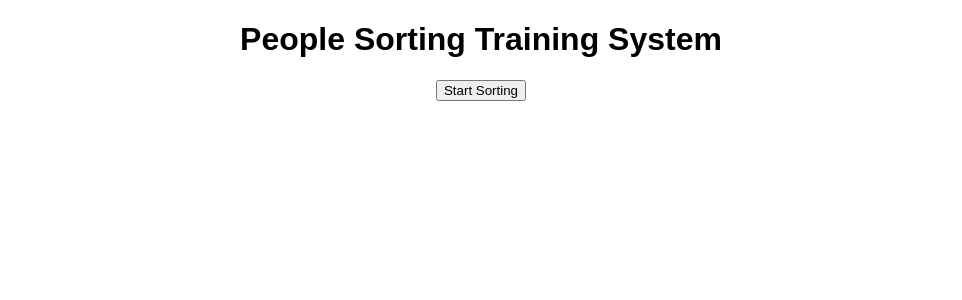
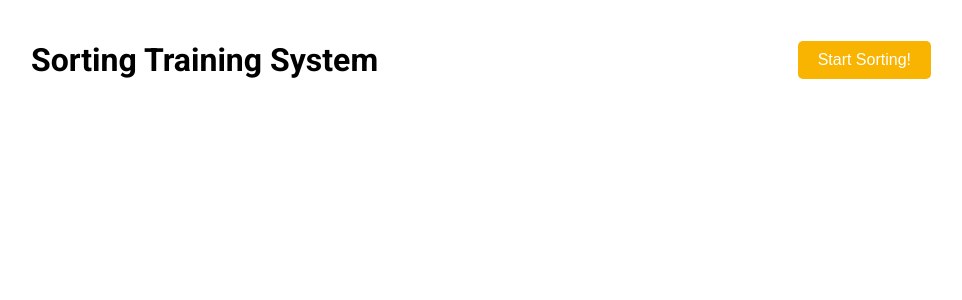
Before and after one commit to saddamhr/sorting-trainer, a Vue app: page / in a window 1280 px wide. Shown: the top 300 px of the page, without its empty margins (159-1121 px from the left). Built offline with nearby package versions, Linux system fonts and the light colour scheme.

Commit message:
feat: design done as per figma

```diff
--- a/index.html
+++ b/index.html
@@ -1,9 +1,15 @@
-<!DOCTYPE html>
+<!doctype html>
 <html lang="">
   <head>
-    <meta charset="UTF-8">
-    <link rel="icon" href="/favicon.ico">
-    <meta name="viewport" content="width=device-width, initial-scale=1.0">
+    <meta charset="UTF-8" />
+    <link rel="icon" href="/favicon.ico" />
+    <meta name="viewport" content="width=device-width, initial-scale=1.0" />
+    <link rel="preconnect" href="https://fonts.googleapis.com" />
+    <link rel="preconnect" href="https://fonts.gstatic.com" crossorigin />
+    <link
+      href="https://fonts.googleapis.com/css2?family=Roboto:ital,wght@0,100..900;1,100..900&display=swap"
+      rel="stylesheet"
+    />
     <title>Sorting Trainer App</title>
   </head>
   <body>
--- a/package.json
+++ b/package.json
@@ -8,9 +8,11 @@
     "build": "vite build",
     "preview": "vite preview",
     "lint": "eslint . --fix",
-    "format": "prettier --write src/"
+    "format": "prettier --write ."
   },
   "dependencies": {
+    "@faker-js/faker": "6.3.0",
+    "faker-js": "^1.0.0",
     "nanoid": "^5.0.9",
     "vue": "^3.5.13",
     "vuedraggable": "^4.1.0"
--- a/src/App.vue
+++ b/src/App.vue
@@ -1,29 +1,68 @@
 <template>
   <div class="sorting-trainer">
-    <h1>People Sorting Training System</h1>
-    <button @click="openModal">Start Sorting</button>
+    <div class="header">
+      <h1 class="header-title">Sorting Training System</h1>
+      <button class="start-button" @click="openModal">Start Sorting!</button>
+    </div>
 
-    <!-- Modal -->
     <div v-if="isModalOpen" class="modal">
       <div class="modal-content">
-        <h2>Enter number of people</h2>
+        <h2>How many people?</h2>
+        <p>Enter a number of how many people you want to add to the list.</p>
         <input type="number" v-model.number="peopleCount" min="5" max="100" />
-        <button @click="startSorting" :disabled="!isPeopleCountValid">Start</button>
+        <div class="modal-buttons">
+          <button class="cancel-button" @click="isModalOpen = false">
+            Cancel
+          </button>
+          <button
+            class="start-button"
+            @click="startSorting"
+            :disabled="!isPeopleCountValid"
+          >
+            Start
+          </button>
+        </div>
       </div>
     </div>
 
-    <!-- Sorting Table -->
     <div v-if="isSorting" class="sorting-container">
+      <div class="sorting-header">
         <p>Time: {{ formattedTime }}</p>
-      <draggable v-model="people" group="people" @end="checkIfSorted">
+        <p>{{ peopleCount }} people in the list</p>
+      </div>
+      <table>
+        <thead>
+          <tr>
+            <th >Email</th>
+            <th >Potatoes</th>
+            <th >Tags</th>
+            <th >Full Name</th>
+            <th >Location</th>
+          </tr>
+        </thead>
+        <draggable
+          v-model="people"
+          tag="tbody"
+          group="people"
+          @end="checkIfSorted"
+        >
           <template #item="{ element }">
             <tr>
               <td>{{ element.email }}</td>
-            <td>{{ element.name }}</td>
               <td>{{ element.potatoes }}</td>
+              <td>
+                <div class="tags">
+                  <span class="tag" v-for="tag in element.tags" :key="tag">{{
+                    tag
+                  }}</span>
+                </div>
+              </td>
+              <td>{{ element.fullName }}</td>
+              <td>{{ element.location }}</td>
             </tr>
           </template>
         </draggable>
+      </table>
     </div>
 
     <div v-if="isSuccess" class="success-message">
@@ -34,99 +73,90 @@
 </template>
 
 <script>
-import { ref, computed } from 'vue'
-import { nanoid } from 'nanoid'
-import draggable from 'vuedraggable'
+import { ref, computed } from "vue";
+import { nanoid } from "nanoid";
+import { faker } from "@faker-js/faker";
+import draggable from "vuedraggable";
 
 export default {
   components: { draggable },
   setup() {
-    const isModalOpen = ref(false)
-    const isSorting = ref(false)
-    const isSuccess = ref(false)
-    const peopleCount = ref(20)
-    const timer = ref(0)
-    const timerInterval = ref(null)
-    const people = ref([])
+    const isModalOpen = ref(false);
+    const isSorting = ref(false);
+    const isSuccess = ref(false);
+    const peopleCount = ref(20);
+    const timer = ref(0);
+    const timerInterval = ref(null);
+    const people = ref([]);
 
     const formattedTime = computed(() => {
-      const minutes = Math.floor(timer.value / 60)
-      const seconds = timer.value % 60
-      return `${String(minutes).padStart(2, '0')}:${String(seconds).padStart(2, '0')}`
-    })
+      const minutes = Math.floor(timer.value / 60);
+      const seconds = timer.value % 60;
+      return `${String(minutes).padStart(2, "0")}:${String(seconds).padStart(2, "0")}`;
+    });
 
-    const isPeopleCountValid = computed(() => peopleCount.value >= 5 && peopleCount.value <= 100)
+    const isPeopleCountValid = computed(
+      () => peopleCount.value >= 5 && peopleCount.value <= 100,
+    );
 
     const openModal = () => {
-      isModalOpen.value = true
-    }
+      isModalOpen.value = true;
+    };
 
     const startSorting = () => {
-      isModalOpen.value = false
-      isSorting.value = true
-      isSuccess.value = false
-      timer.value = 0
-      generatePeople(peopleCount.value)
-      startTimer()
-    }
+      isModalOpen.value = false;
+      isSorting.value = true;
+      isSuccess.value = false;
+      timer.value = 0;
+      generatePeople(peopleCount.value);
+      startTimer();
+    };
 
     const startTimer = () => {
       timerInterval.value = setInterval(() => {
-        timer.value += 1
-      }, 1000)
-    }
+        timer.value += 1;
+      }, 1000);
+    };
 
     const stopTimer = () => {
-      clearInterval(timerInterval.value)
-      timerInterval.value = null
-    }
+      clearInterval(timerInterval.value);
+      timerInterval.value = null;
+    };
 
     const generatePeople = (count) => {
-      const uniquePotatoes = Array.from({ length: count }, (_, i) => i + 1).sort(
-        () => Math.random() - 0.5,
-      )
+      const uniquePotatoes = Array.from(
+        { length: count },
+        (_, i) => i + 1,
+      ).sort(() => Math.random() - 0.5);
       people.value = Array.from({ length: count }, () => ({
         id: nanoid(),
-        email: `${nanoid()}@example.com`,
-        name: generateRandomName(),
+        email: faker.internet.email(),
+        fullName: faker.name.findName(),
+        location: faker.address.cityName(),
+        tags: faker.helpers.arrayElements(
+          ["Friend", "Colleague", "Family", "Acquaintance"],
+          2,
+        ),
         potatoes: uniquePotatoes.pop(),
-      }))
-    }
-
-    const generateRandomName = () => {
-      const names = [
-        'Alice',
-        'Bob',
-        'Charlie',
-        'Diana',
-        'Eve',
-        'Frank',
-        'Grace',
-        'Hank',
-        'Ivy',
-        'Jack',
-      ]
-      return names[Math.floor(Math.random() * names.length)]
-    }
+      }));
+    };
 
     const isSorted = (arr) => {
-      console.log('dsfsd')
       for (let i = 0; i < arr.length - 1; i++) {
         if (arr[i].potatoes > arr[i + 1].potatoes) {
-          return false
+          return false;
         }
       }
-      return true
-    }
+      return true;
+    };
 
     const checkIfSorted = () => {
-
       if (isSorted(people.value)) {
-        stopTimer()
-        isSorting.value = false
-        isSuccess.value = true
+        stopTimer();
+        isSorting.value = false;
+        isSuccess.value = true;
       }
-    }
+    };
 
       return {
       isModalOpen,
@@ -139,16 +169,44 @@ export default {
       openModal,
       startSorting,
       checkIfSorted,
-    }
+    };
   },
-}
+};
 </script>
 
 <style scoped>
 .sorting-trainer {
+  margin: 20px auto;
   text-align: center;
-  font-family: Arial, sans-serif;
+  max-width: 900px;
 }
+
+.header {
+  display: flex;
+  justify-content: space-between;
+  align-items: center;
+}
+.header-title {
+  font-weight: 700;
+  size: 32px;
+  color: #000000;
+  font-family: "Roboto", sans-serif;
+}
+
+.start-button {
+  background-color: #f8b400;
+  border: none;
+  color: white;
+  padding: 10px 20px;
+  border-radius: 5px;
+  cursor: pointer;
+  font-size: 16px;
+}
+
+.start-button:hover {
+  background-color: #d49a00;
+}
+
 .modal {
   position: fixed;
   top: 0;
@@ -160,28 +218,75 @@ export default {
   justify-content: center;
   align-items: center;
 }
+
 .modal-content {
   background: white;
-  padding: 20px;
-  border-radius: 8px;
+  padding: 30px;
+  border-radius: 10px;
   text-align: center;
 }
+
+.modal-buttons {
+  margin-top: 20px;
+}
+
+.cancel-button {
+  background-color: #cccccc;
+  color: black;
+  padding: 10px 20px;
+  border-radius: 5px;
+  border: none;
+  margin-right: 10px;
+  cursor: pointer;
+}
+
+.cancel-button:hover {
+  background-color: #b3b3b3;
+}
+
 .sorting-container {
   margin-top: 20px;
 }
+
+.sorting-header {
+  display: flex;
+  justify-content: space-between;
+  align-items: center;
+  padding: 10px;
+}
+
 table {
-  width: 80%;
-  margin: 0 auto;
+  width: 100%;
   border-collapse: collapse;
+  margin-top: 10px;
 }
+
 th,
 td {
-  border: 1px solid black;
-  padding: 8px;
-  text-align: left;
+  border: 1px solid #ddd;
+  padding: 10px;
+  text-align: center;
 }
+
+th {
+  background-color: #f8b400;
+  color: white;
+}
+
+.tags {
+  display: flex;
+  gap: 5px;
+}
+
+.tag {
+  background: #e0e0e0;
+  border-radius: 3px;
+  padding: 3px 8px;
+}
+
 .success-message {
-  margin-top: 20px;
+  margin-top: 30px;
   color: green;
+  font-size: 20px;
 }
 </style>
--- a/src/assets/base.css
+++ b/src/assets/base.css
@@ -1,86 +1,3 @@
-/* color palette from <https://github.com/vuejs/theme> */
-:root {
-  --vt-c-white: #ffffff;
-  --vt-c-white-soft: #f8f8f8;
-  --vt-c-white-mute: #f2f2f2;
-
-  --vt-c-black: #181818;
-  --vt-c-black-soft: #222222;
-  --vt-c-black-mute: #282828;
-
-  --vt-c-indigo: #2c3e50;
-
-  --vt-c-divider-light-1: rgba(60, 60, 60, 0.29);
-  --vt-c-divider-light-2: rgba(60, 60, 60, 0.12);
-  --vt-c-divider-dark-1: rgba(84, 84, 84, 0.65);
-  --vt-c-divider-dark-2: rgba(84, 84, 84, 0.48);
-
-  --vt-c-text-light-1: var(--vt-c-indigo);
-  --vt-c-text-light-2: rgba(60, 60, 60, 0.66);
-  --vt-c-text-dark-1: var(--vt-c-white);
-  --vt-c-text-dark-2: rgba(235, 235, 235, 0.64);
+body {
+  font-family: 'Roboto', sans-serif;
 }
-
-/* semantic color variables for this project */
-:root {
-  --color-background: var(--vt-c-white);
-  --color-background-soft: var(--vt-c-white-soft);
-  --color-background-mute: var(--vt-c-white-mute);
-
-  --color-border: var(--vt-c-divider-light-2);
-  --color-border-hover: var(--vt-c-divider-light-1);
-
-  --color-heading: var(--vt-c-text-light-1);
-  --color-text: var(--vt-c-text-light-1);
-
-  --section-gap: 160px;
-}
-
-@media (prefers-color-scheme: dark) {
-  :root {
-    --color-background: var(--vt-c-black);
-    --color-background-soft: var(--vt-c-black-soft);
-    --color-background-mute: var(--vt-c-black-mute);
-
-    --color-border: var(--vt-c-divider-dark-2);
-    --color-border-hover: var(--vt-c-divider-dark-1);
-
-    --color-heading: var(--vt-c-text-dark-1);
-    --color-text: var(--vt-c-text-dark-2);
-  }
-}
-
-*,
-*::before,
-*::after {
-  box-sizing: border-box;
-  margin: 0;
-  font-weight: normal;
-}
-
-body {
-  min-height: 100vh;
-  color: var(--color-text);
-  background: var(--color-background);
-  transition:
-    color 0.5s,
-    background-color 0.5s;
-  line-height: 1.6;
-  font-family:
-    Inter,
-    -apple-system,
-    BlinkMacSystemFont,
-    'Segoe UI',
-    Roboto,
-    Oxygen,
-    Ubuntu,
-    Cantarell,
-    'Fira Sans',
-    'Droid Sans',
-    'Helvetica Neue',
-    sans-serif;
-  font-size: 15px;
-  text-rendering: optimizeLegibility;
-  -webkit-font-smoothing: antialiased;
-  -moz-osx-font-smoothing: grayscale;
-}
--- a/src/assets/main.css
+++ b/src/assets/main.css
@@ -1,35 +1 @@
-/* @import './base.css';
-
-#app {
-  max-width: 1280px;
-  margin: 0 auto;
-  padding: 2rem;
-  font-weight: normal;
-}
-
-a,
-.green {
-  text-decoration: none;
-  color: hsla(160, 100%, 37%, 1);
-  transition: 0.4s;
-  padding: 3px;
-}
-
-@media (hover: hover) {
-  a:hover {
-    background-color: hsla(160, 100%, 37%, 0.2);
-  }
-}
-
-@media (min-width: 1024px) {
-  body {
-    display: flex;
-    place-items: center;
-  }
-
-  #app {
-    display: grid;
-    grid-template-columns: 1fr 1fr;
-    padding: 0 2rem;
-  }
-} */
+@import './base.css';
--- a/vite.config.js
+++ b/vite.config.js
@@ -6,13 +6,15 @@ import vueDevTools from 'vite-plugin-vue-devtools'
 
 // https://vite.dev/config/
 export default defineConfig({
-  plugins: [
-    vue(),
-    vueDevTools(),
-  ],
+  plugins: [vue(), vueDevTools()],
   resolve: {
     alias: {
-      '@': fileURLToPath(new URL('./src', import.meta.url))
+      '@': fileURLToPath(new URL('./src', import.meta.url)),
+    },
+  },
+  server: {
+    hmr: {
+      overlay: false,
     },
   },
 })
```
Also changed, not shown: 2 other files (tests, documents, lock files or other folders). Lines whose indentation alone changed are shown as unchanged.
